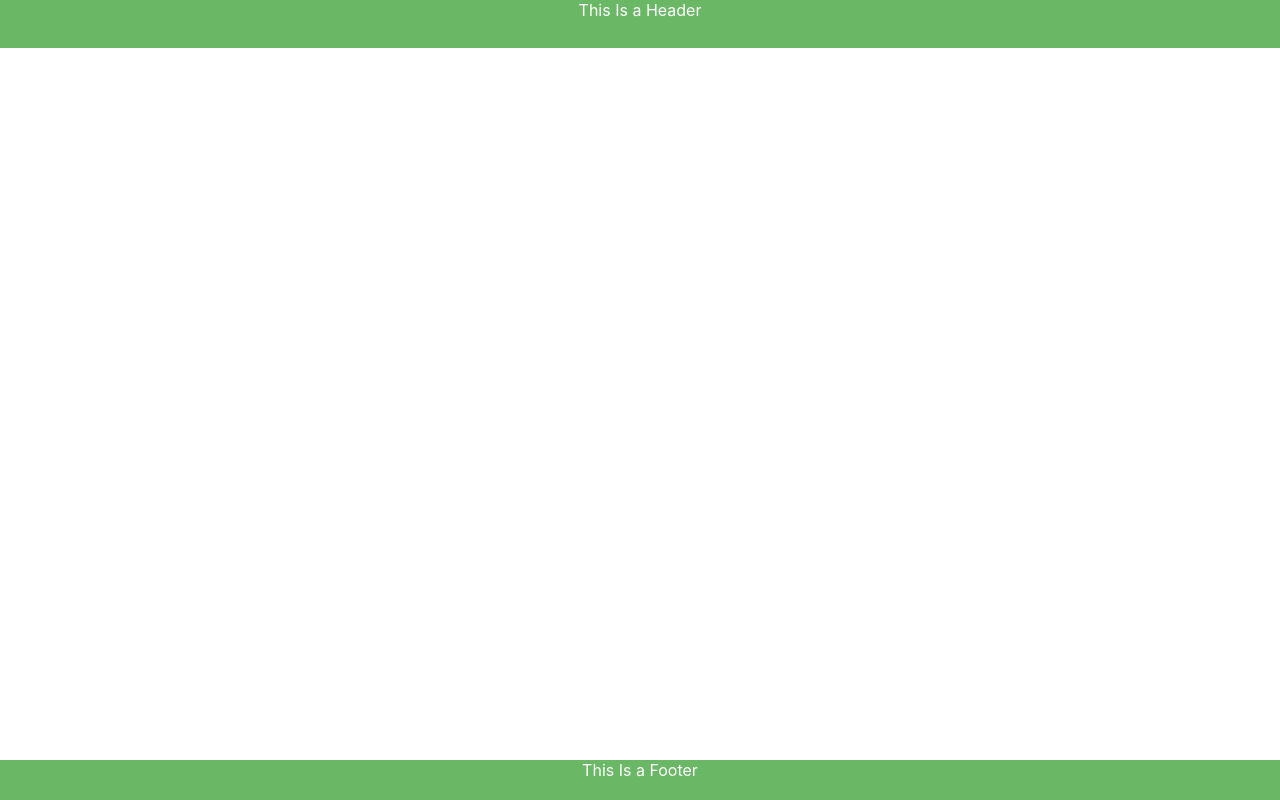
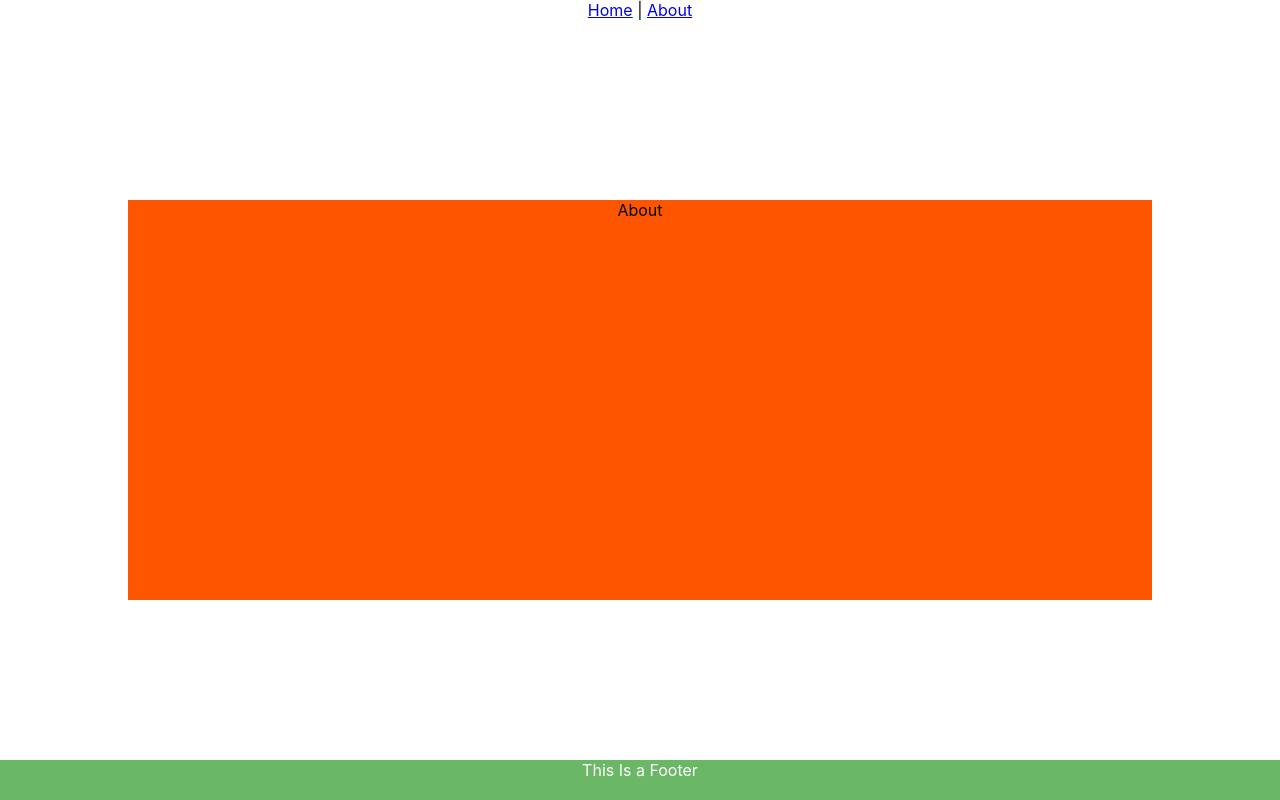
Before and after one commit to SusanaHueso/18-11-2022-Show-login-error-, a React (Create React App) app: page /about in a window 1280 px wide. Built offline with nearby package versions, Linux system fonts and the light colour scheme.

Commit message:
interactive page change

```diff
--- a/src/App.js
+++ b/src/App.js
@@ -1,7 +1,7 @@
 import logo from './logo.svg';
 import './App.css';
 import Home from './Containers/Home/Home';
-import About from './Containers/Home/Home';
+import About from './Containers/About/About';
 import Footer from './Components/Footer/Footer';
 import Header from './Components/Header/Header';
 import Register from './Containers/Register/Register';
@@ -16,18 +16,18 @@ function App() {
     <div className="App">
 
     <BrowserRouter>
-      {/* Our whole app is going to be contained here */}
+
 
       <Header />
 
       <Routes>
 
-        {/* Anything contained here will be switchable, it will swap and change */}
 
         <Route path="/" element={<Home />} />
         <Route path="/register" element={<Register />} />
         <Route path="/login" element={<Login />} />
         <Route path="/profile" element={<Profile />} />
+        <Route path="/about" element={<About />} />
 
       </Routes>
 
--- a/src/Components/Header/Header.jsx
+++ b/src/Components/Header/Header.jsx
@@ -1,7 +1,16 @@
 import React from 'react';
 import './Header.css'
+import { NavLink} from 'react-router-dom';
 
 const Header = () =>{
-    return (<div className ="headerDesign"> This Is a Header</div>)
+    return ( <nav>
+        <NavLink  exact="true" to="/">
+            Home
+        </NavLink>
+            {" | "}
+        <NavLink  to="/about" >
+            About
+        </NavLink>
+    </nav>)
 }
 export default Header;
--- a/src/Containers/About/About.css
+++ b/src/Containers/About/About.css
@@ -5,5 +5,5 @@
     width: 80%;
     height: 50%;
     margin-left: 10%;
-    background-color: rgb(211, 186, 242);
+    background-color: rgb(254, 85, 0);
   }
--- a/src/Containers/About/About.jsx
+++ b/src/Containers/About/About.jsx
@@ -2,6 +2,6 @@ import React from 'react';
 import './About.css'
 
 const About = () =>{
-    return (<div className ="aboutDesign"> About</div>)
+    return (<div className ="aboutDesign">About</div>)
 }
 export default About;
```
